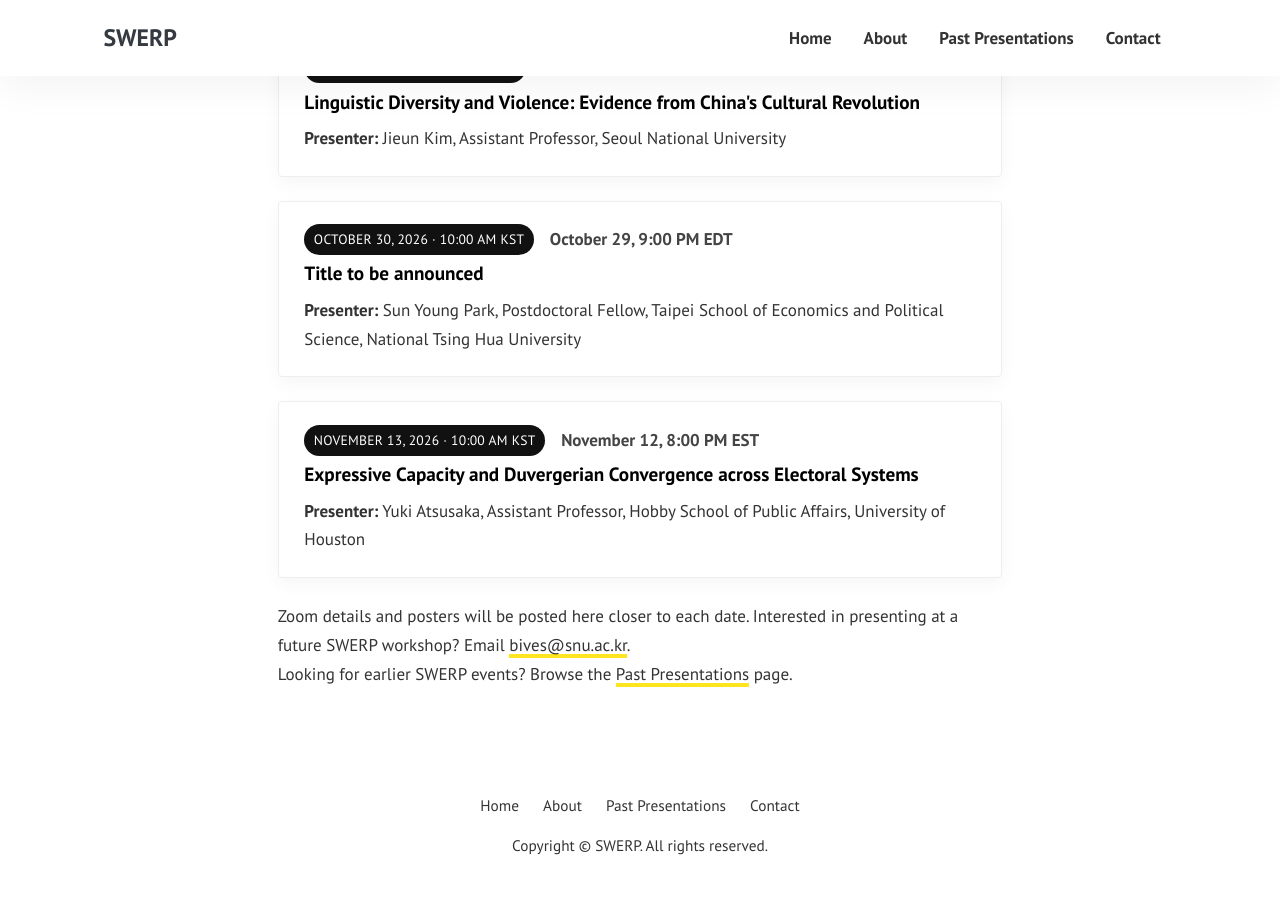
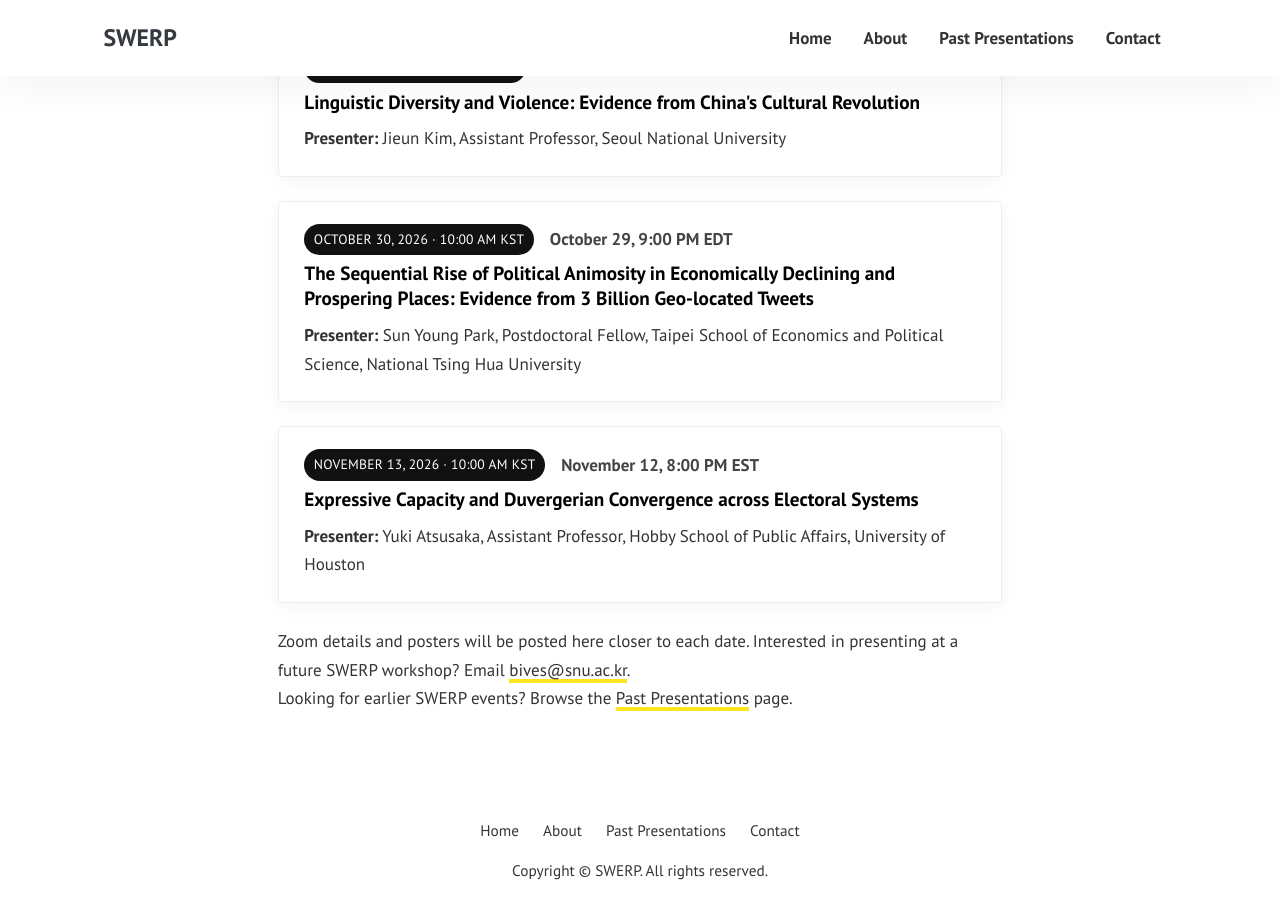
Before and after one commit to sysilviakim/swerp, a Jekyll site: the page built from index.html, in a window 1280 px wide and 900 px high, scrolled down 764 px. Built offline with Jekyll 4.4.1, drawn with Linux system fonts in a browser that asks for light colours.

Commit message:
Add Jieun Kim and Sun Young Park presentation titles

```diff
--- a/index.html
+++ b/index.html
@@ -43,7 +43,7 @@ layout: default
           <div class="date-pill">October 30, 2026 &middot; 10:00 AM KST</div>
           <div class="schedule-time">October 29, 9:00 PM EDT</div>
         </div>
-        <h5 class="schedule-title font-weight-bold">Title to be announced</h5>
+        <h5 class="schedule-title font-weight-bold">The Sequential Rise of Political Animosity in Economically Declining and Prospering Places: Evidence from 3 Billion Geo-located Tweets</h5>
         <p class="mb-0"><strong>Presenter:</strong> Sun Young Park, Postdoctoral Fellow, Taipei School of Economics and Political Science, National Tsing Hua University</p>
       </div>
     </div>
```
